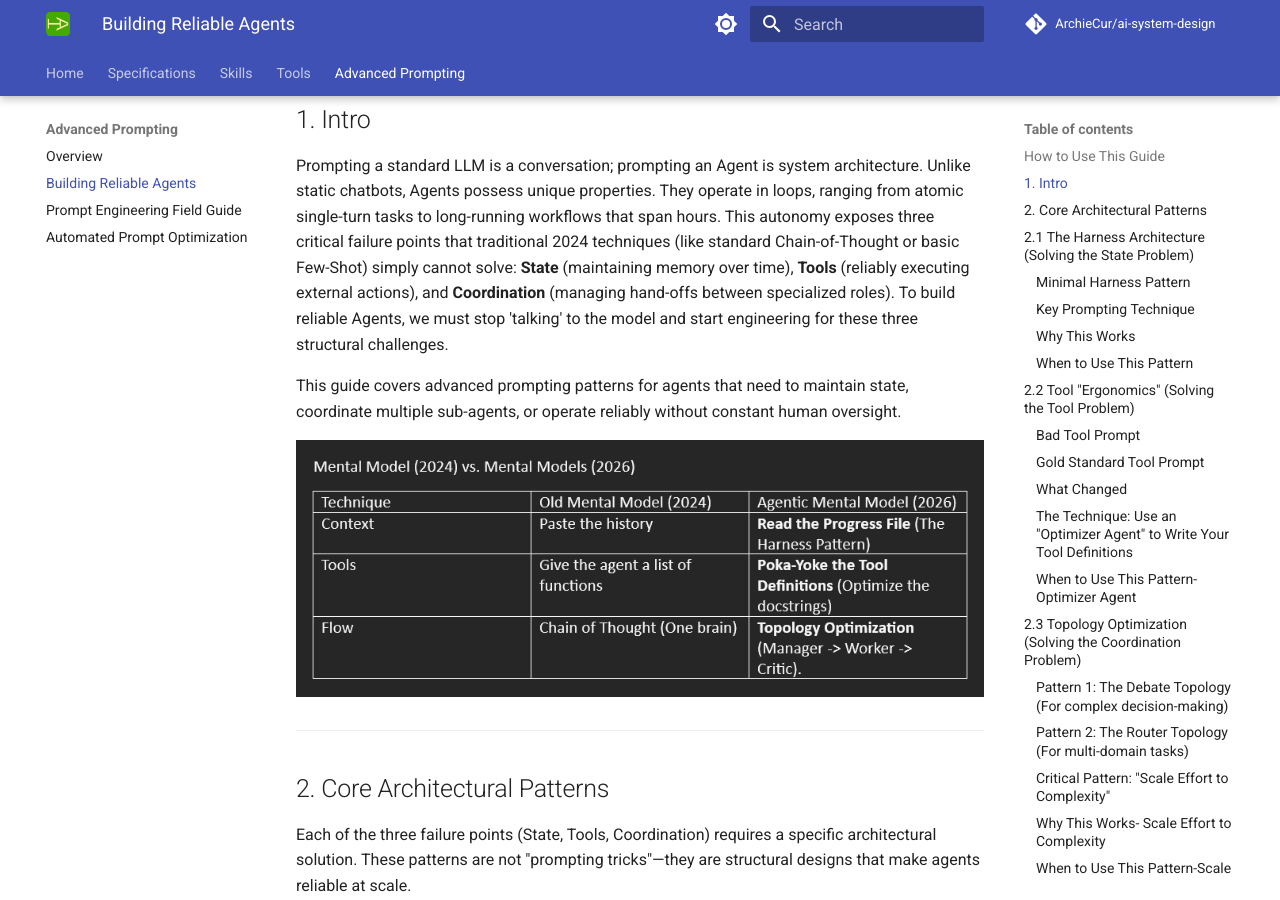
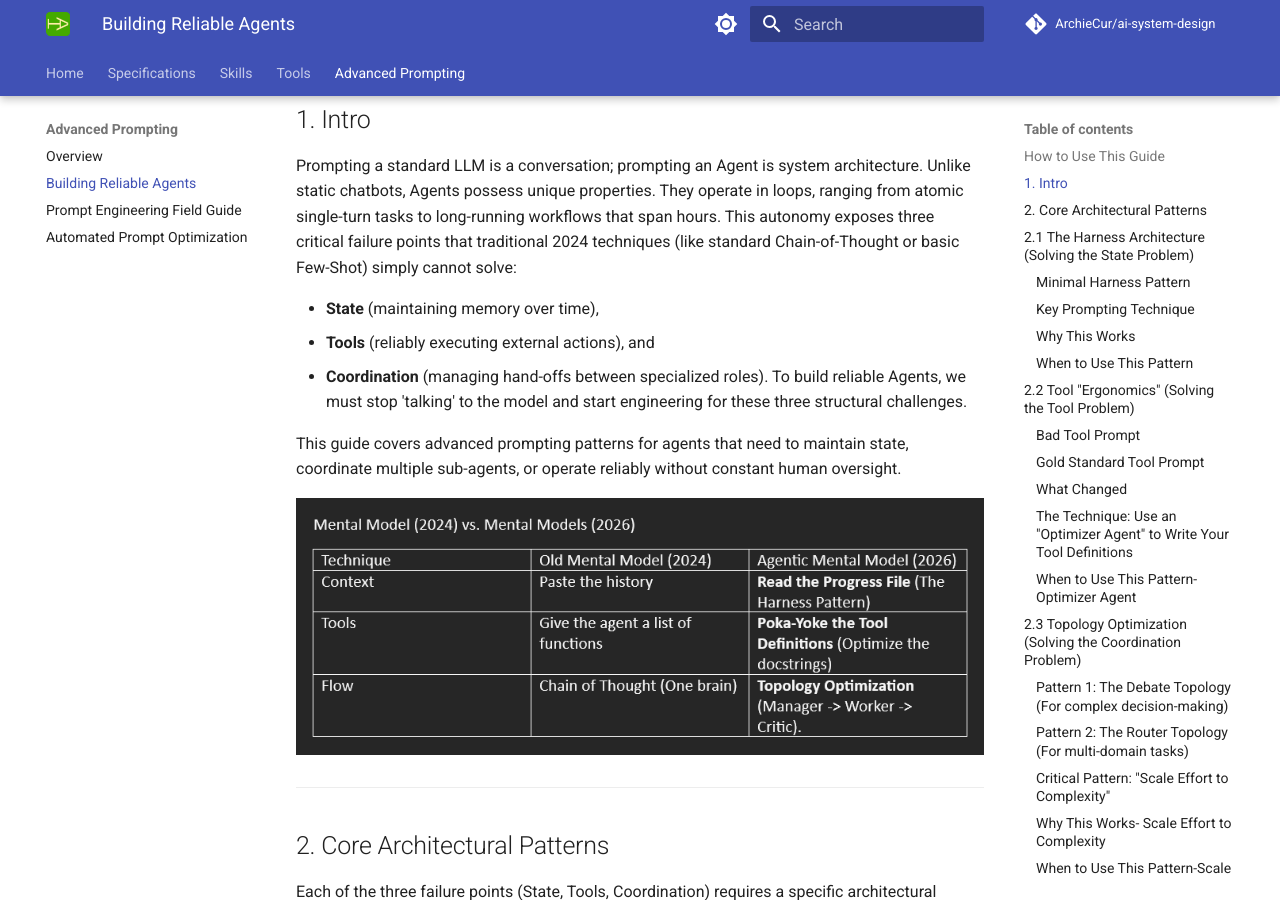
Before and after one commit to ArchieCur/ai-system-design, an MkDocs documentation site: the page built from docs/advanced-prompting/Building_Reliable_Agents_Advanced_Prompting.md, in a window 1280 px wide and 900 px high, scrolled down 763 px. Built offline with MkDocs 1.6.1 and Material for MkDocs 9.7.7, drawn with Linux system fonts in a browser that asks for light colours; comment, search, counter and statistics services are not loaded.

```diff
--- a/docs/advanced-prompting/Building_Reliable_Agents_Advanced_Prompting.md
+++ b/docs/advanced-prompting/Building_Reliable_Agents_Advanced_Prompting.md
@@ -18,7 +18,11 @@ This guide is structured for different reader needs:
 
 ## 1. Intro
 
-Prompting a standard LLM is a conversation; prompting an Agent is system architecture. Unlike static chatbots, Agents possess unique properties. They operate in loops, ranging from atomic single-turn tasks to long-running workflows that span hours. This autonomy exposes three critical failure points that traditional 2024 techniques (like standard Chain-of-Thought or basic Few-Shot) simply cannot solve: **State** (maintaining memory over time), **Tools** (reliably executing external actions), and **Coordination** (managing hand-offs between specialized roles). To build reliable Agents, we must stop 'talking' to the model and start engineering for these three structural challenges.
+Prompting a standard LLM is a conversation; prompting an Agent is system architecture. Unlike static chatbots, Agents possess unique properties. They operate in loops, ranging from atomic single-turn tasks to long-running workflows that span hours. This autonomy exposes three critical failure points that traditional 2024 techniques (like standard Chain-of-Thought or basic Few-Shot) simply cannot solve:
+
+- **State** (maintaining memory over time),
+- **Tools** (reliably executing external actions), and
+- **Coordination** (managing hand-offs between specialized roles). To build reliable Agents, we must stop 'talking' to the model and start engineering for these three structural challenges.
 
 This guide covers advanced prompting patterns for agents that need to maintain state, coordinate multiple sub-agents, or operate reliably without constant human oversight.
 
```
